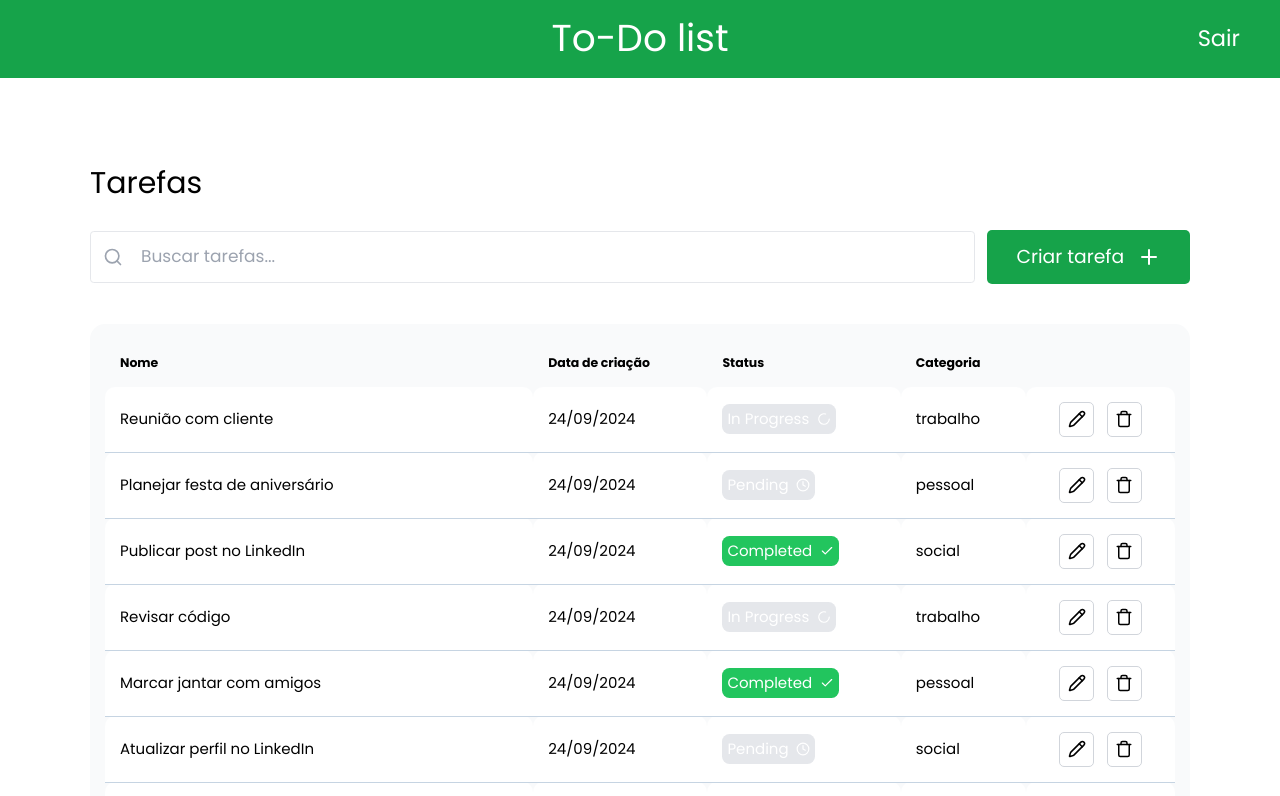
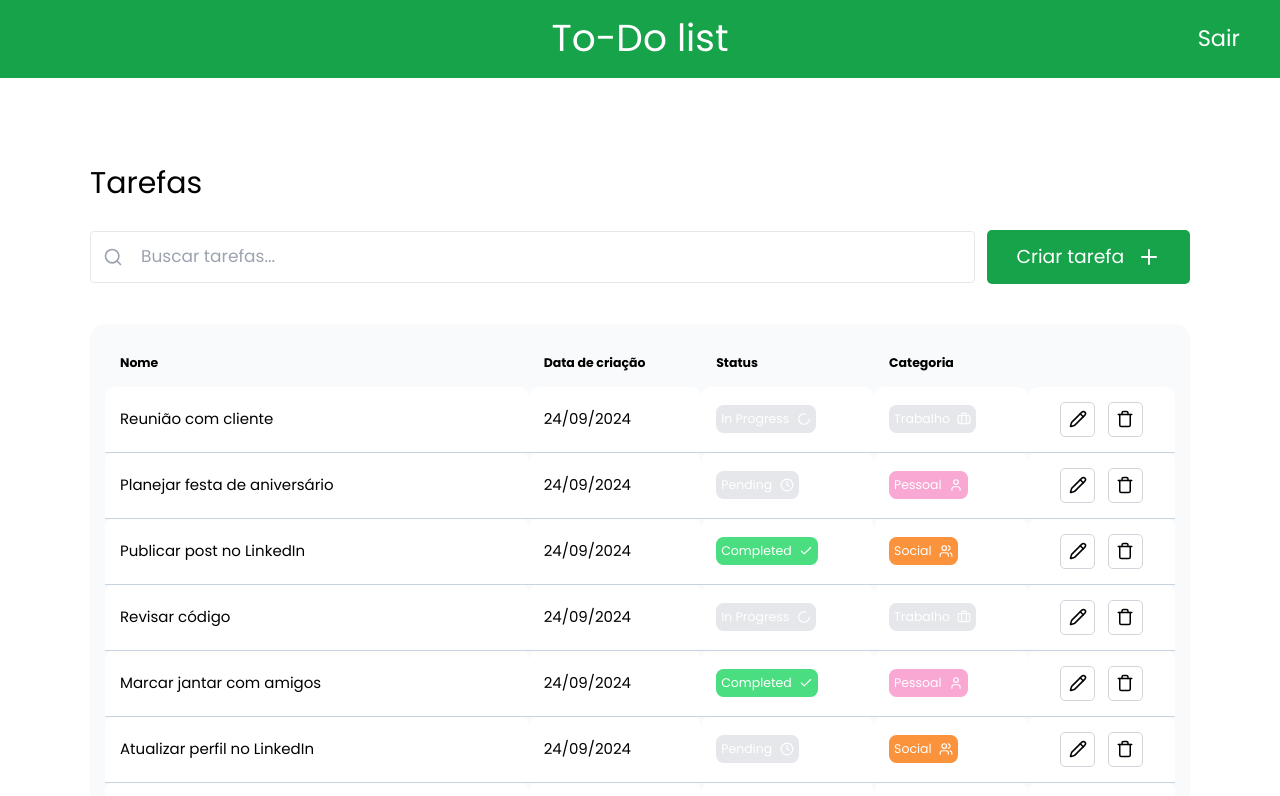
Before and after one commit to Kaua2123/nextjs-to-do-list, a Next.js app: page /tasks in a window 1280 px wide. Shown: the top 796 px of the page. Built offline with nearby package versions, Linux system fonts and the light colour scheme.

Commit message:
feat: add tags component

```diff
--- a/src/app/ui/tasks/status.tsx
+++ b/src/app/ui/tasks/status.tsx
@@ -5,11 +5,11 @@ export function Status({ status }: { status: string }) {
   return (
     <span
       className={clsx(
-        'inline-flex items-center gap-3 bg-gray-200 px-2 py-2 rounded-xl text-white',
+        'inline-flex items-center gap-3 bg-gray-200 px-2 py-2 rounded-xl text-white text-xl',
         {
-          'bg-green-500': status === 'completed',
+          'bg-green-400': status === 'completed',
           'bg-gray-200 text-gray-600': status === 'pending',
-          'bg-blue-500': status === 'in progress',
+          'bg-blue-400': status === 'in progress',
         },
       )}
     >
--- a/src/app/ui/tasks/table.tsx
+++ b/src/app/ui/tasks/table.tsx
@@ -2,6 +2,7 @@ import { tasks } from '@/app/lib/placeholder-data';
 import styles from '@/app/ui/tasks/table.module.css';
 import { DeleteButton, EditButton } from '@/app/ui/tasks/buttons';
 import { Status } from './status';
+import { Tags } from './tags';
 
 export default function Table() {
   const fetchTasks = tasks;
@@ -26,7 +27,9 @@ export default function Table() {
               <td>
                 <Status status={task.status} />
               </td>
-              <td>{task.tags}</td>
+              <td>
+                <Tags tags={task.tags} />
+              </td>
               <td className="">
                 <div className="flex items-center justify-center gap-5">
                   <EditButton />
--- /dev/null
+++ b/src/app/ui/tasks/tags.tsx
@@ -0,0 +1,38 @@
+import clsx from 'clsx';
+import { Briefcase, User, Users } from 'lucide-react';
+
+export function Tags({ tags }: { tags: string }) {
+  return (
+    <span
+      className={clsx(
+        'inline-flex items-center gap-3 bg-gray-200 px-2 py-2 rounded-xl text-xl text-white',
+        {
+          'bg-gray-200 text-gray-500': tags === 'trabalho',
+          'bg-pink-300': tags === 'pessoal',
+          'bg-orange-400': tags === 'social',
+        },
+      )}
+    >
+      {tags == 'trabalho' && (
+        <>
+          Trabalho
+          <Briefcase size={14} />
+        </>
+      )}
+
+      {tags == 'pessoal' && (
+        <>
+          Pessoal
+          <User size={14} />
+        </>
+      )}
+
+      {tags == 'social' && (
+        <>
+          Social
+          <Users size={14} />
+        </>
+      )}
+    </span>
+  );
+}
```
